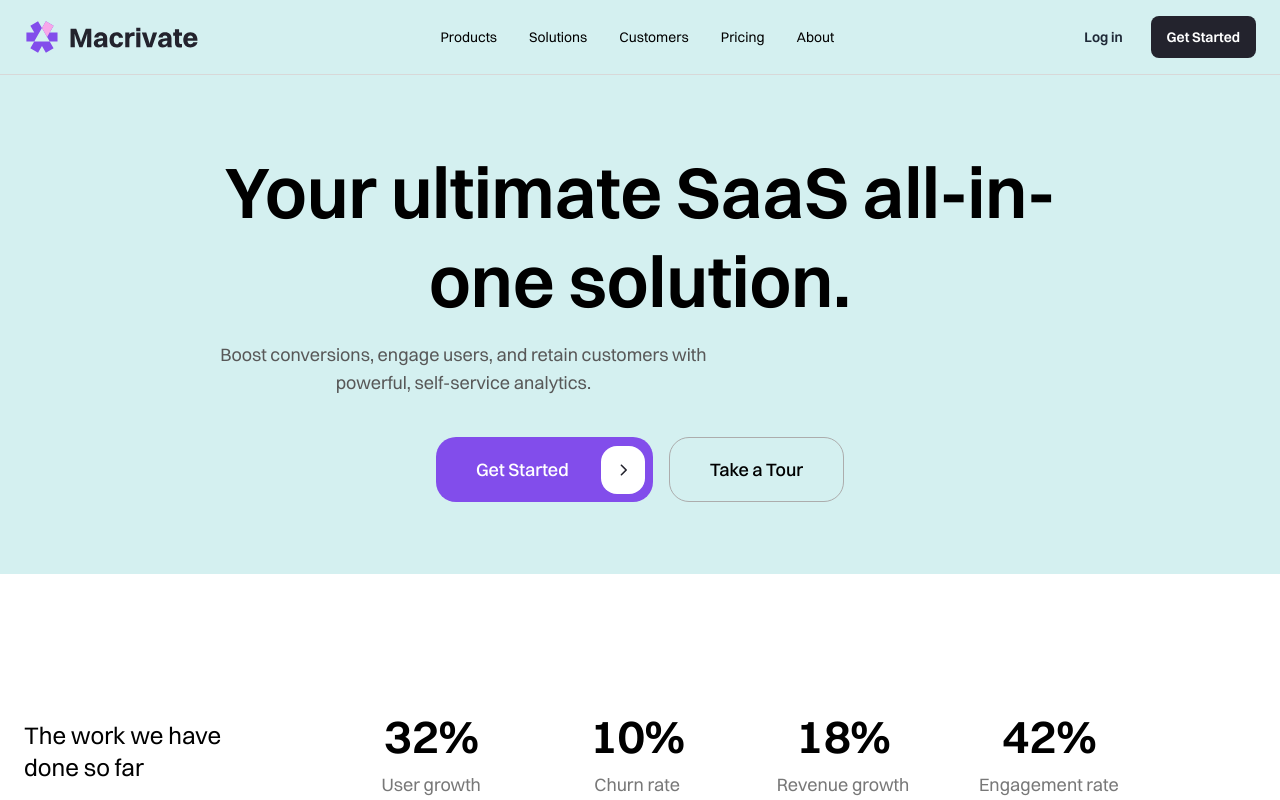
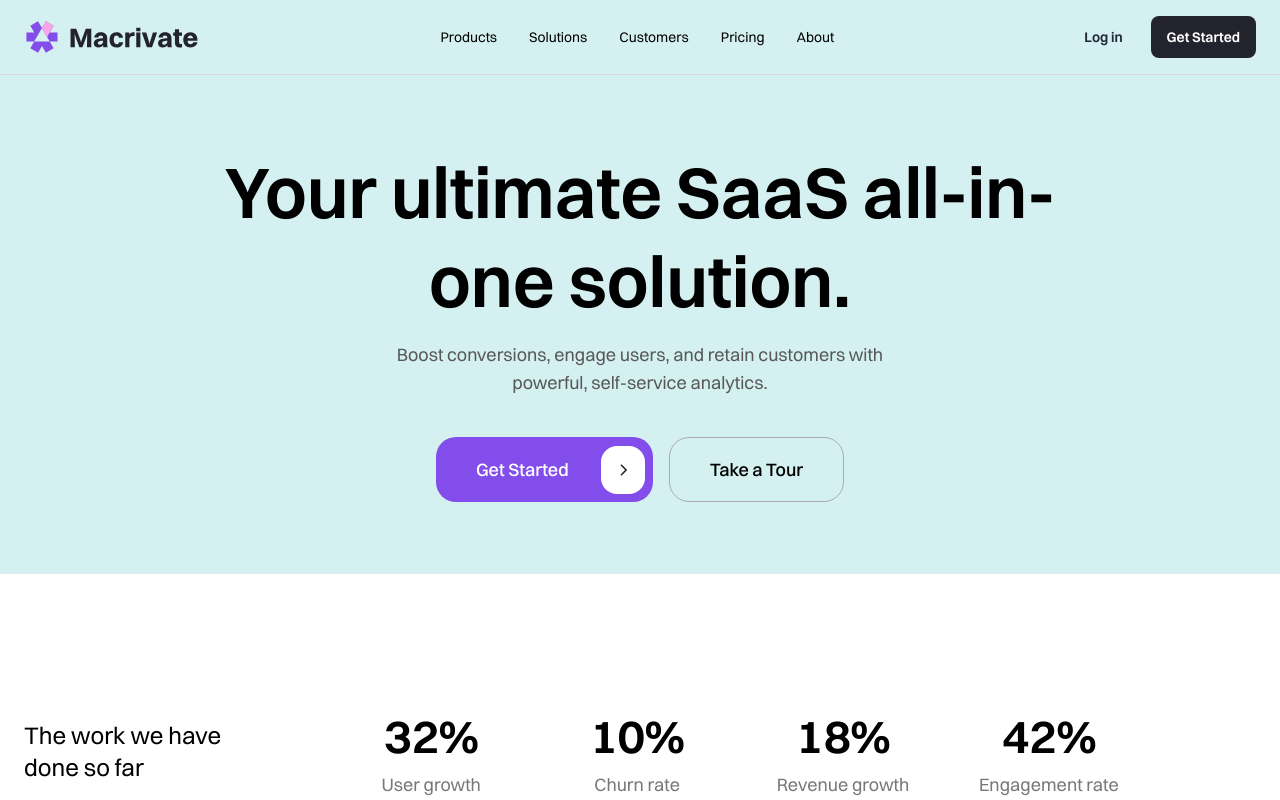
Before and after one commit to akramjonnuriddinov/programmeruz, a Vue app: page / in a window 1280 px wide. Shown: the top 800 px of the page. Built offline with nearby package versions, Linux system fonts and the light colour scheme; what @canvasjs/vue-charts would draw is missing.

Commit message:
Fix HomeHero text

```diff
--- a/src/components/HomeHero.vue
+++ b/src/components/HomeHero.vue
@@ -9,7 +9,7 @@ import ChevronIcon from '@/components/icons/ChevronIcon.vue'
         <h1 class="text-7xl text-center text-black font-semibold leading-[89px]">
           Your ultimate SaaS all-in-one solution.
         </h1>
-        <p class="mt-4 text-center text-lg max-w-[500px] w-full leading-7">
+        <p class="mt-4 mx-auto text-center text-lg max-w-[500px] w-full leading-7">
           Boost conversions, engage users, and retain customers with powerful, self-service
           analytics.
         </p>
```
